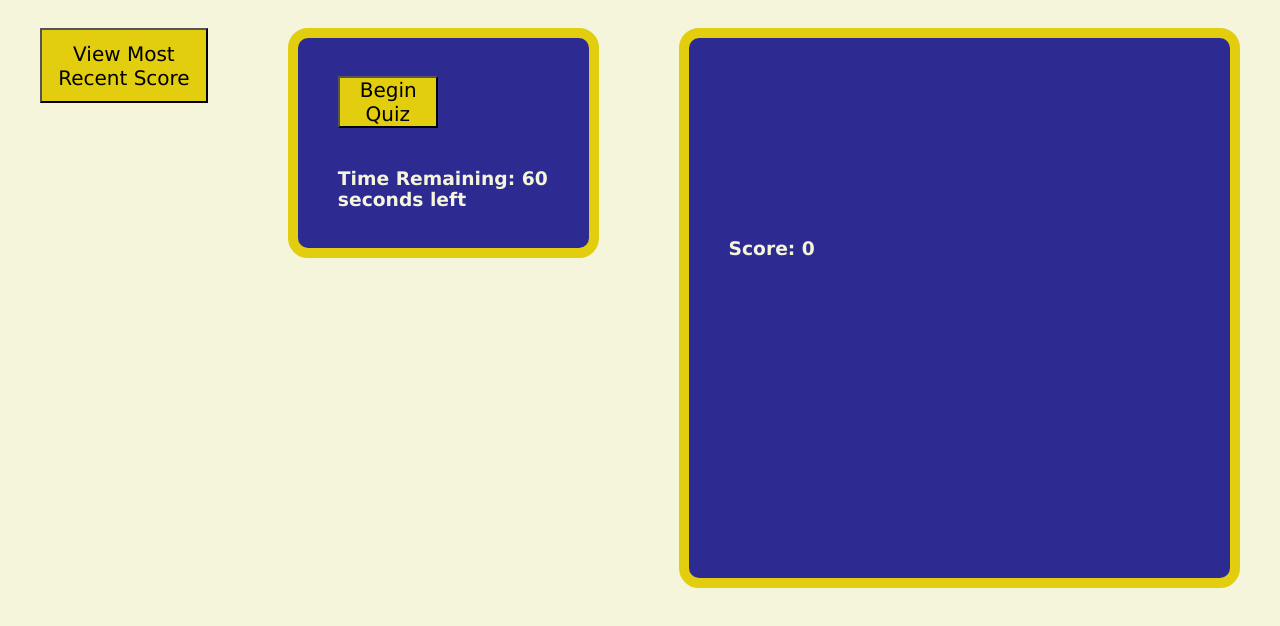
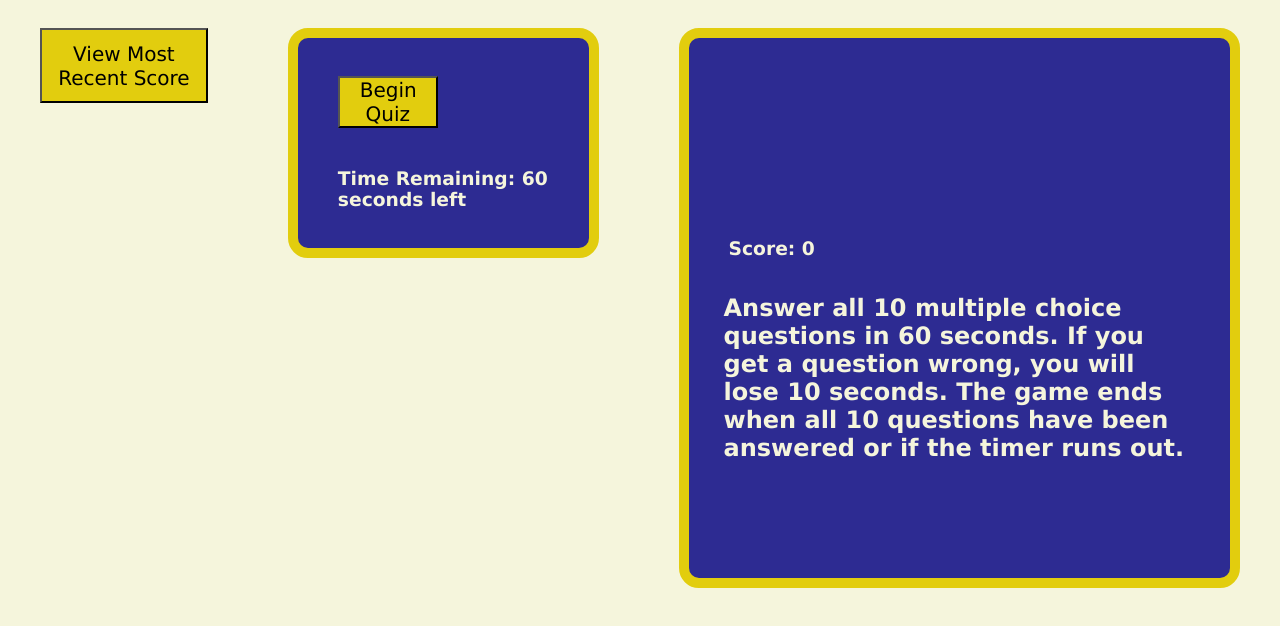
Before and after one commit to AdamJohnson92/Coding-Quiz, a plain HTML site: page index.html in a window 1280 px wide. Shown: the part 110-736 px from the top of the page. Drawn offline with Linux system fonts and the light colour scheme.

Commit message:
Added message to initialization in place of the question text that explains the rules of the quiz.

```diff
--- a/index.html
+++ b/index.html
@@ -19,7 +19,7 @@
         </div>
         <div class="question-section">
             <h3>Score: <span id="score"> 0 </span></h3>
-            <h2 id="game-question"></h2>
+            <h2 id="game-question">Answer all 10 multiple choice questions in 60 seconds. If you get a question wrong, you will lose 10 seconds. The game ends when all 10 questions have been answered or if the timer runs out.</h2>
             <button class="choice-button" id="choice-one"></button>
             <button class="choice-button" id="choice-two"></button>
             <button class="choice-button" id="choice-three"></button>
```
